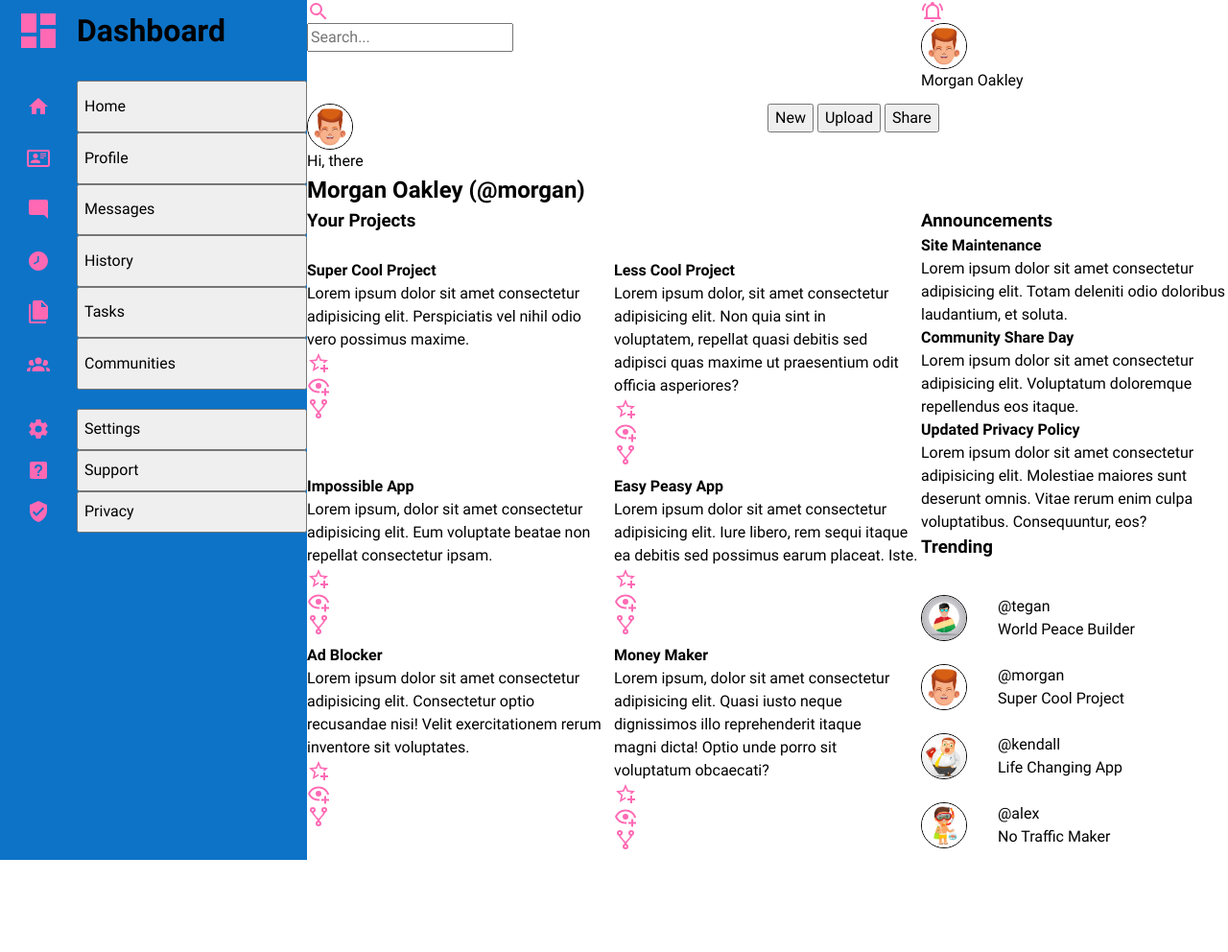
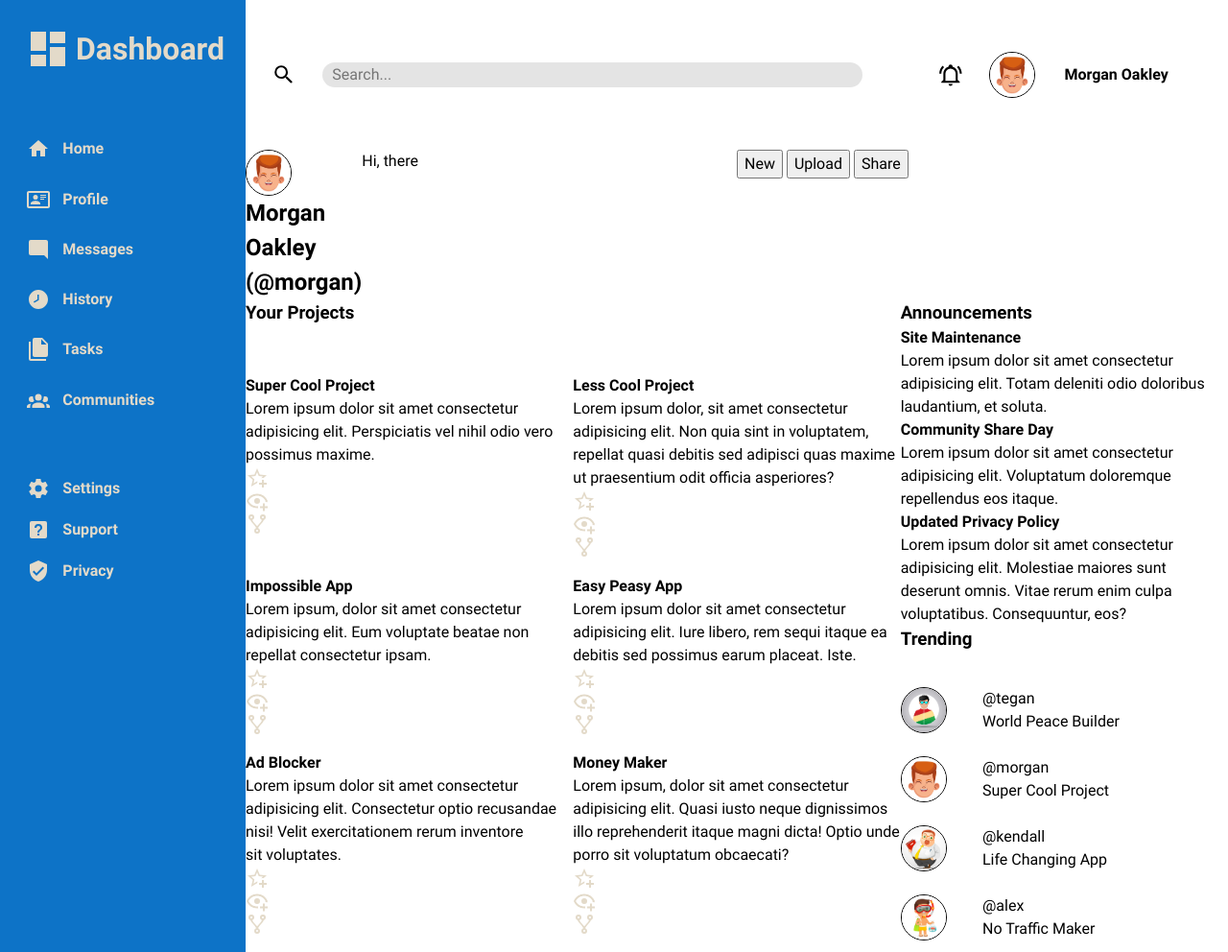
Before and after one commit to CodeByBlazej/Admin-Dashboard-project, a plain HTML site: page index.html in a window 1280 px wide. Shown: the whole page at 96% size. Before the commit the page ends 896 px from the top, so only its background shows below. Drawn offline with Linux system fonts and the light colour scheme.

Commit message:
add styles to sidebar and header

```diff
--- a/style.css
+++ b/style.css
@@ -217,10 +217,17 @@ h1, h2, h3, h4, h5, h6 {
   isolation: isolate;
 }
 
+:root {
+  --color-blue: rgb(13, 115, 199);
+  --color-white: rgb(227, 218, 201);
+  --color-grey: rgb(228, 228, 228);
+  --color-black: black;
+}
+
 svg {
   height: 1.5rem;
   width: 1.5rem;
-  fill: hotpink;
+  fill: var(--color-white);
 }
 
 img {
@@ -232,7 +239,7 @@ img {
 
 .main-container {
   display: grid;
-  grid-template-columns: 1fr 3fr;
+  grid-template-columns: 1fr 4fr;
   /* grid-template-rows: 1fr 2fr; */
 }
 
@@ -243,9 +250,10 @@ img {
 
   display: grid;
   grid-template-rows: 1fr 5fr 2fr 5fr;
-  gap: 20px;
+  gap: 50px;
+  padding: 20px 0 20px 20px;
 
-  background-color: rgb(13, 115, 199);
+  background-color: var(--color-blue);
 }
 
 .sidebar .logo {
@@ -253,7 +261,6 @@ img {
 
   display: grid;
   grid-template-columns: 1fr 3fr;
-  /* padding: 10px; */
   align-content: center;
 }
 
@@ -267,11 +274,14 @@ img {
 .logo h1 {
   justify-self: start;
   align-self: center;
+  color: var(--color-white);
+  padding-right: 1rem;
 }
 
 .sidebar-sec1,
 .sidebar-sec2 {
   display: grid;
+  gap: 5px;
 }
 
 
@@ -286,7 +296,7 @@ img {
 .sidebar-sec1 div,
 .sidebar-sec2 div {
   display: grid;
-  grid-template-columns: 1fr 3fr;
+  grid-template-columns: 1fr 5fr;
   justify-content: space-around;
 }
 
@@ -299,6 +309,11 @@ img {
 .sidebar-sec1 div button,
 .sidebar-sec2 div button {
   text-align: start;
+  border: none;
+  background-color: var(--color-blue);
+  color: var(--color-white);
+  font-weight: bold;
+  cursor: pointer;
 }
 
 
@@ -310,22 +325,63 @@ img {
   grid-template-rows: 1fr 1fr;
 }
 
+/* top */
 .header-top {
   display: grid;
   grid-template-columns: 2fr 1fr;
+  gap: 60px;
 }
 
 .header-top .search{
   grid-column: 1 / 2;
+
+  display: grid;
+  grid-template-columns: 1fr 7fr;
 }
 
+.header-top .search svg,
+.header-top .user-info svg,
+.header-top .user-info img,
+.header-top .user-info p {
+  justify-self: center;
+  align-self: center;
+}
+
+.header-top .search svg,
+.header-top .user-info svg {
+  fill: var(--color-black);
+  height: 1.6rem;
+  width: 1.6rem;
+}
+
+.header-top .search input {
+  align-self: center;
+  border: none;
+  border-radius: 20px;
+  background-color: var(--color-grey);
+  padding-left: 10px;
+}
+
+.header-top .user-info {
+  display: grid;
+  grid-template-columns: 1fr 1fr 3fr;
+}
+
+.header-top .user-info p {
+  font-weight: bold;
+  padding-right: 40px;
+}
+
+/* bottom */
 .header-bottom{
   display: grid;
   grid-template-columns: 1fr 1fr;
 }
 
 .header-bottom .user-name {
-  grid-column: 1 / 2;
+  /* grid-column: 1 / 2; */
+  display: grid;
+  grid-template-columns: 1fr 4fr;
 }
 
 /* MAIN */
```
